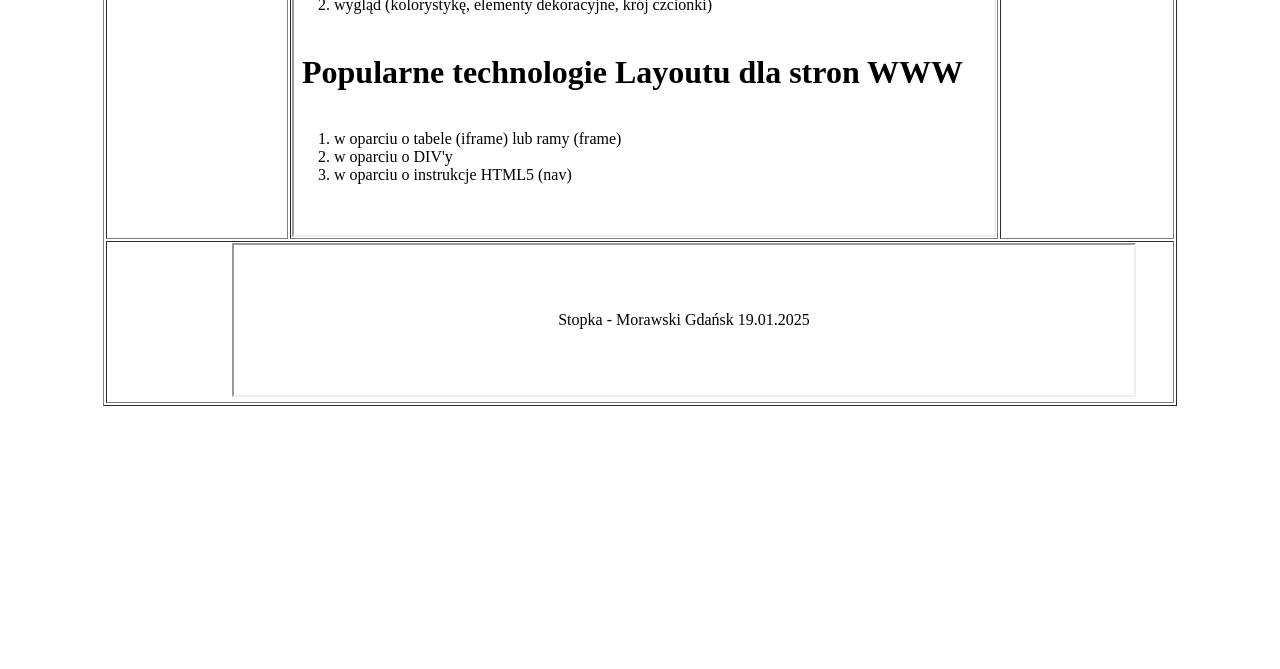
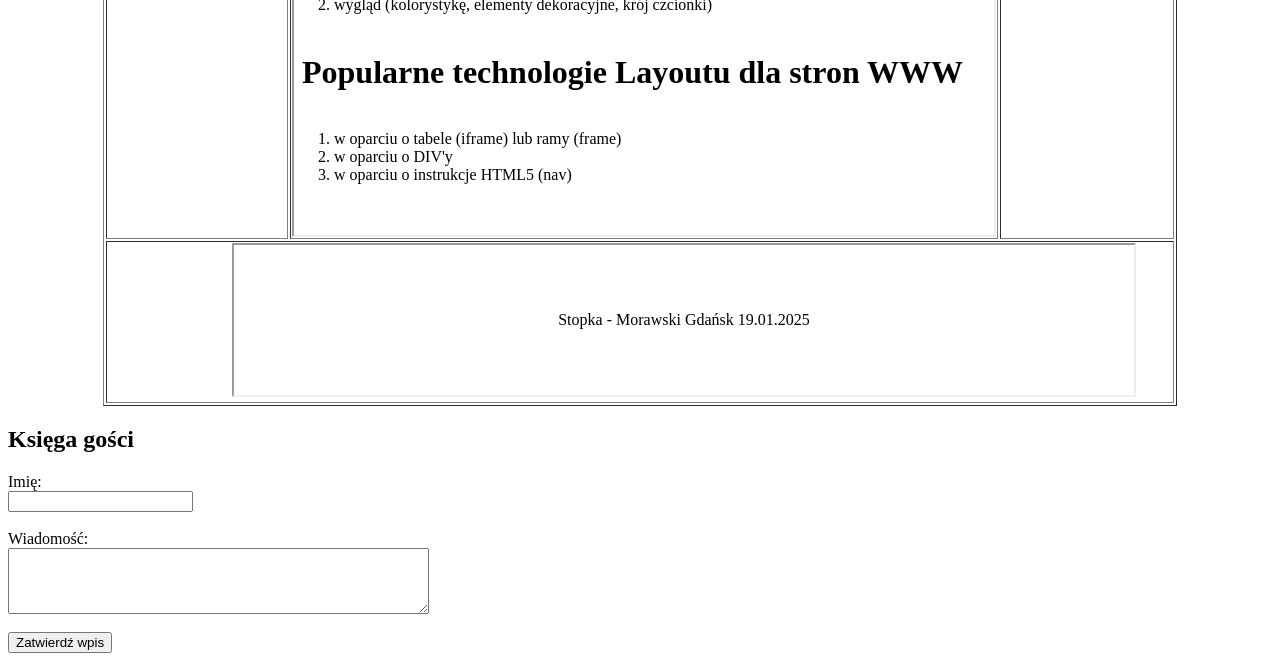
Before and after one commit to Takomi777/Zadanie12_15, a plain HTML site: page Index.html in a window 1280 px wide. Shown: the part 544-1213 px from the top of the page. Before the commit the page ends 958 px from the top, so only its background shows below. Drawn offline with Linux system fonts and the light colour scheme.

Commit message:
Update Index.html

```diff
--- a/Index.html
+++ b/Index.html
@@ -50,7 +50,20 @@
  </td>
  </tr>
  </table>
-<td align=center>
+<td align=center><tr>
+        <td colspan="3" align="center">
+          <h2>Księga gości</h2>
+          <form action="submit_guestbook.php" method="post">
+            <label for="name">Imię:</label><br>
+            <input type="text" id="name" name="name" required><br><br>
+
+            <label for="message">Wiadomość:</label><br>
+            <textarea id="message" name="message" rows="4" cols="50" required></textarea><br><br>
+
+            <input type="submit" value="Zatwierdź wpis">
+          </form>
+        </td>
+      </tr>
 
  </td>
 </body>
```
